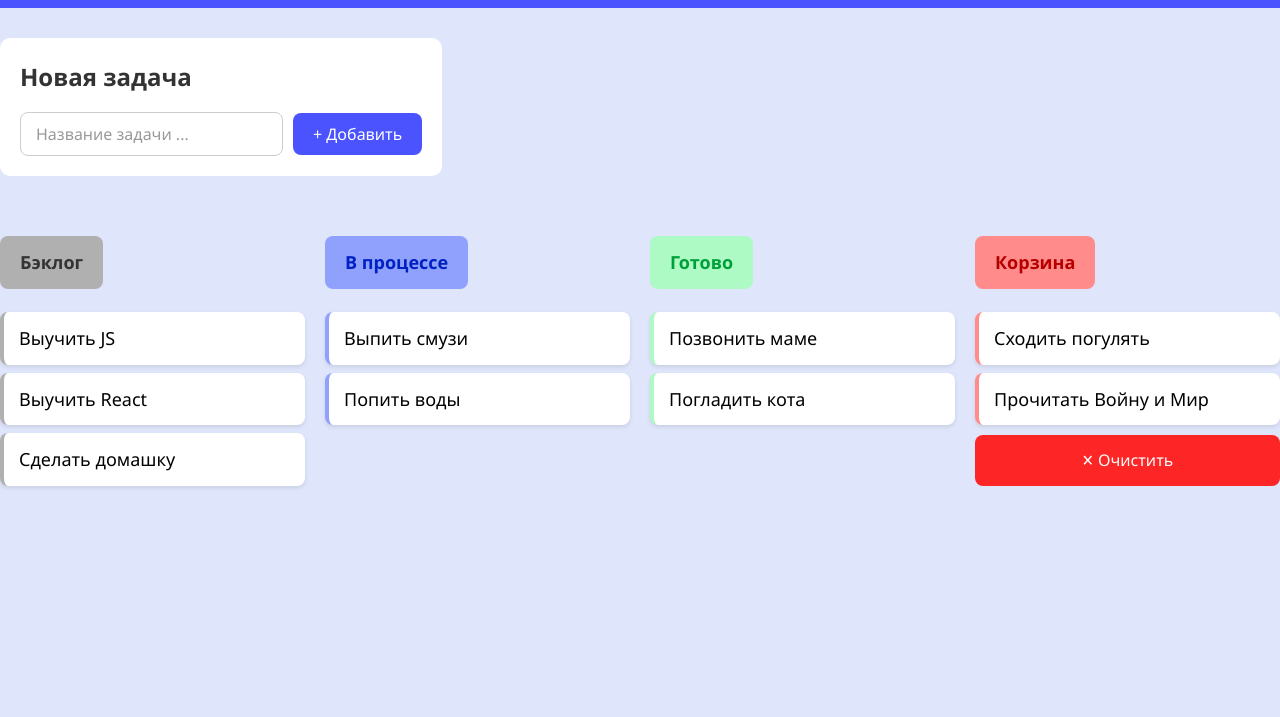
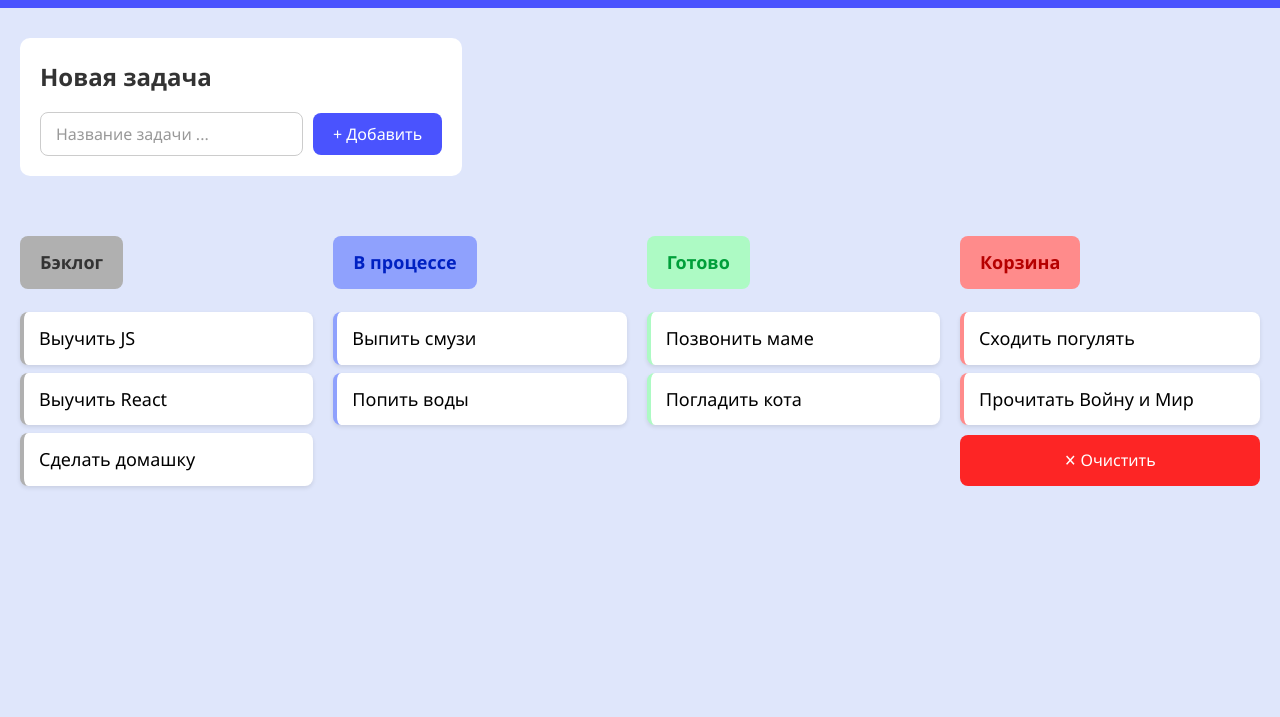
Before and after one commit to qzwxecdsa/https---github.com-qzwxecdsa-Todo-list, a plain HTML site: page index.html in a window 1280 px wide. Shown: the part 83-800 px from the top of the page. Drawn offline with Linux system fonts and the light colour scheme.

Commit message:
html+css_2

```diff
--- a/css/styles.css
+++ b/css/styles.css
@@ -25,7 +25,7 @@ header {
 .container {
     max-width: 1400px;
     margin: 0 auto;
-    padding: 0px;
+    padding: 0 20px;
 }
 
 .task {
```
